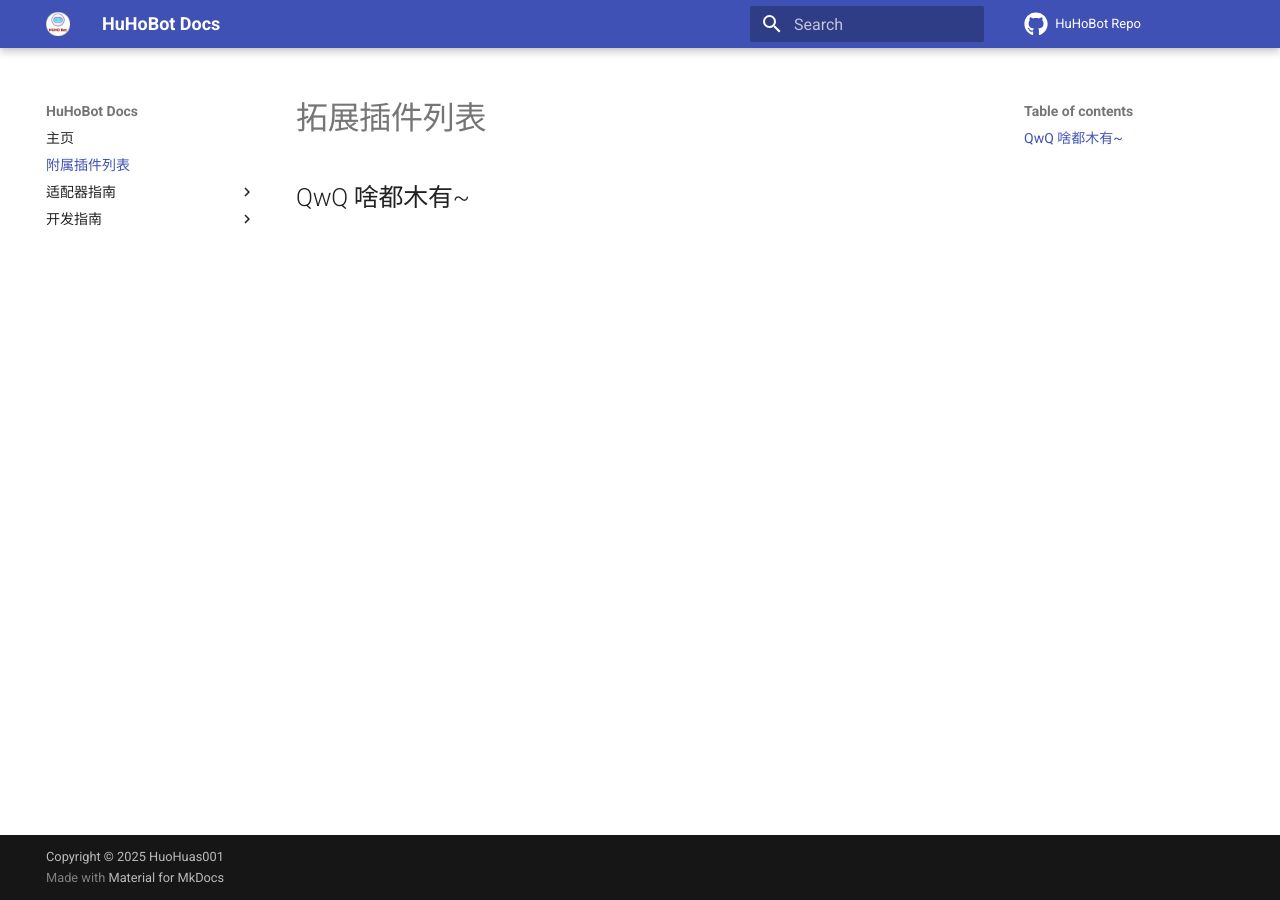
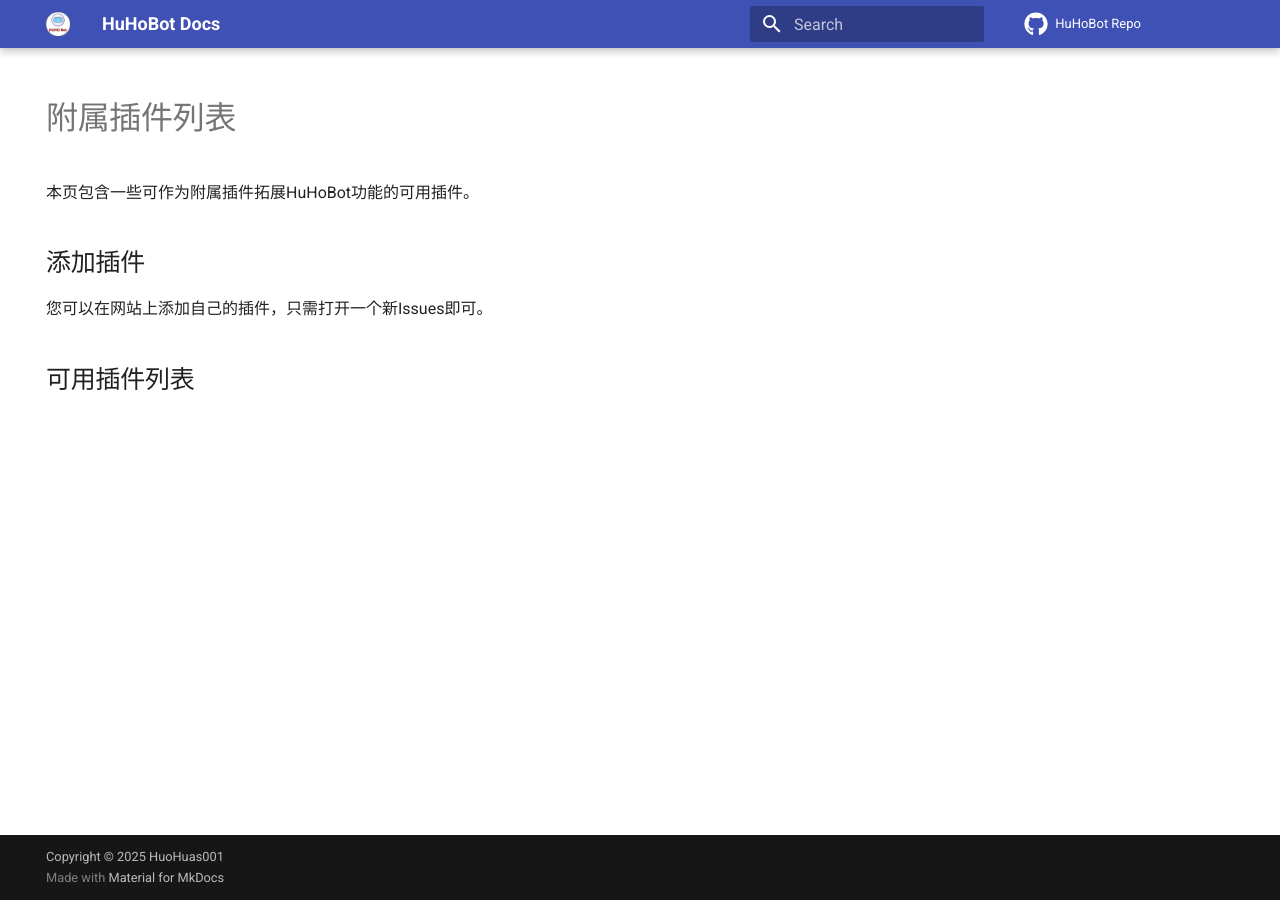
Before and after one commit to HuHoBot/HuHoBot.github.io, an MkDocs documentation site: the page built from docs/plugins.md, in a window 1280 px wide. Built offline with MkDocs 1.6.1 and Material for MkDocs 9.7.7, drawn with Linux system fonts in a browser that asks for light colours; nearby versions of some CDN libraries.

Commit message:
docs(plugins): 更新插件列表页面布局
- 移除了 ci.yml 文件，停止使用 GitHub Actions 部署
- 重构了 plugins.md 页面，添加了附属插件列表的布局
- 更新了 mkdocs.yml 文件，增加了新的 Markdown 扩展和插件

```diff
--- a/docs/plugins.md
+++ b/docs/plugins.md
@@ -1,3 +1,23 @@
-# 拓展插件列表
+---
+comments: true
+hide:
+  - navigation
+  - toc
+---
 
-## QwQ 啥都木有~
+# 附属插件列表
+
+本页包含一些可作为附属插件拓展HuHoBot功能的可用插件。
+
+## 添加插件
+
+您可以在网站上添加自己的插件，只需打开一个新Issues即可。
+
+## 可用插件列表
+
+<div class="grid cards" markdown>
+
+
+
+
+</div>
--- a/mkdocs.yml
+++ b/mkdocs.yml
@@ -52,8 +52,6 @@
   - codehilite:    # 代码高亮，显示行号
       guess_lang: false
       linenums: true
-  - toc:  # 锚点
-      permalink: true
 #  - pymdownx.arithmatex  # 数学公式
   - pymdownx.betterem:  # 对加粗和斜体更好的检测
       smart_enable: all
@@ -62,6 +60,11 @@
 #  - pymdownx.magiclink  # 自动识别超链接
   - pymdownx.tasklist:  # 复选框checklist
       custom_checkbox: true
+  - attr_list
+  - md_in_html
+  - pymdownx.emoji:
+      emoji_index: !!python/name:material.extensions.emoji.twemoji
+      emoji_generator: !!python/name:material.extensions.emoji.to_svg
 
 plugins:
   - search
```
Also changed, not shown: docs/plugin_gen.py (added, +85 -0 lines), docs/plugins.toml (added, +29 -0 lines), docs/requirements.txt (added, +7 -0 lines), 2 other files.
